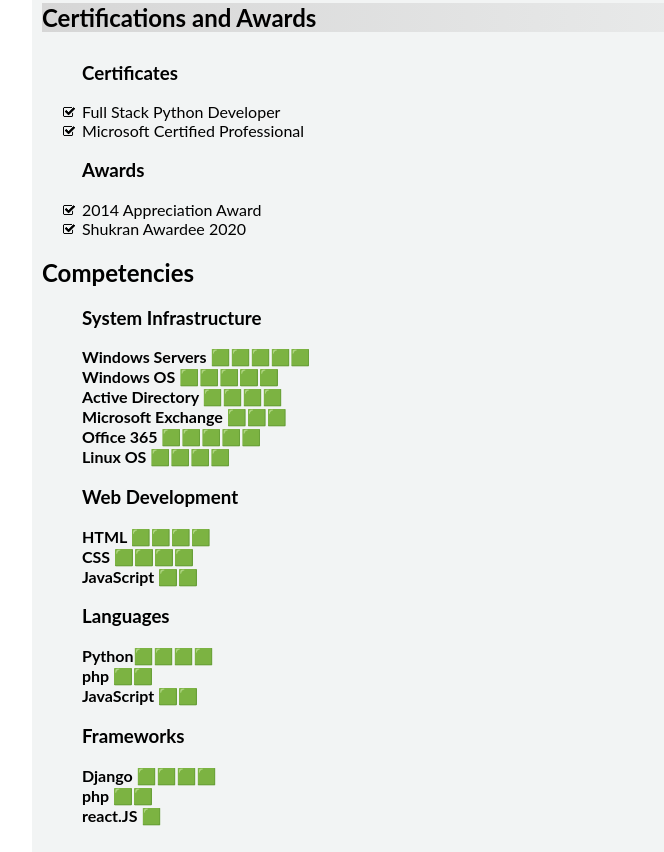
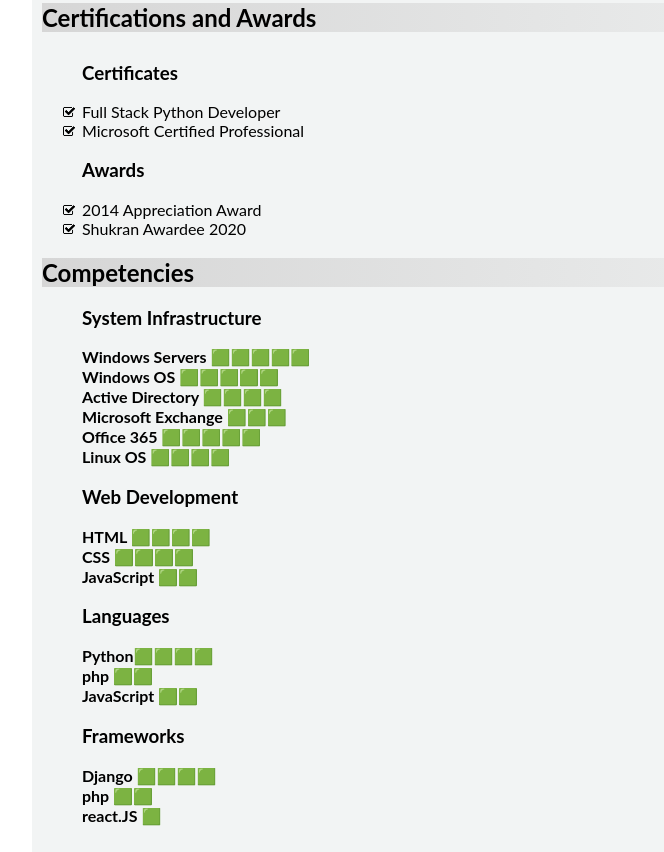
Before and after one commit to bryanmisa/bryanmisa, a plain HTML site: page index.html in a window 1280 px wide. Shown: the part 1490-2342 px from the top of the page, without its empty margins (238-902 px from the left). Drawn offline with Linux system fonts and the light colour scheme.

Commit message:
Update index.html

```diff
--- a/index.html
+++ b/index.html
@@ -98,7 +98,7 @@
         </article>
 
         <article>
-            <h2>Competencies</h2>
+            <h2 class="divider-gradient">Competencies</h2>
             <ul class="no-design bold-text">
                 <h3>System Infrastructure</h3>
                 <li>Windows Servers 🟩🟩🟩🟩🟩</li>
```
